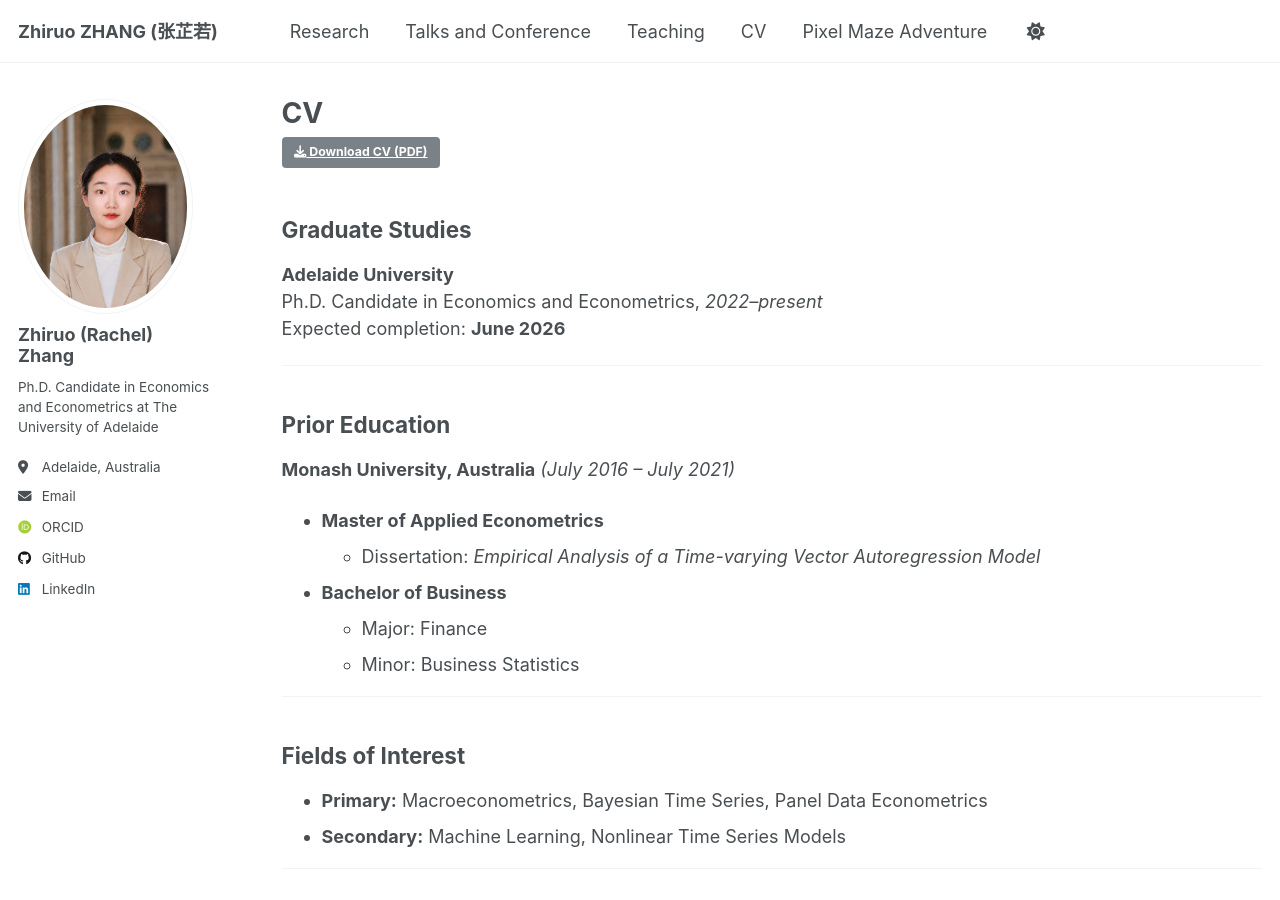
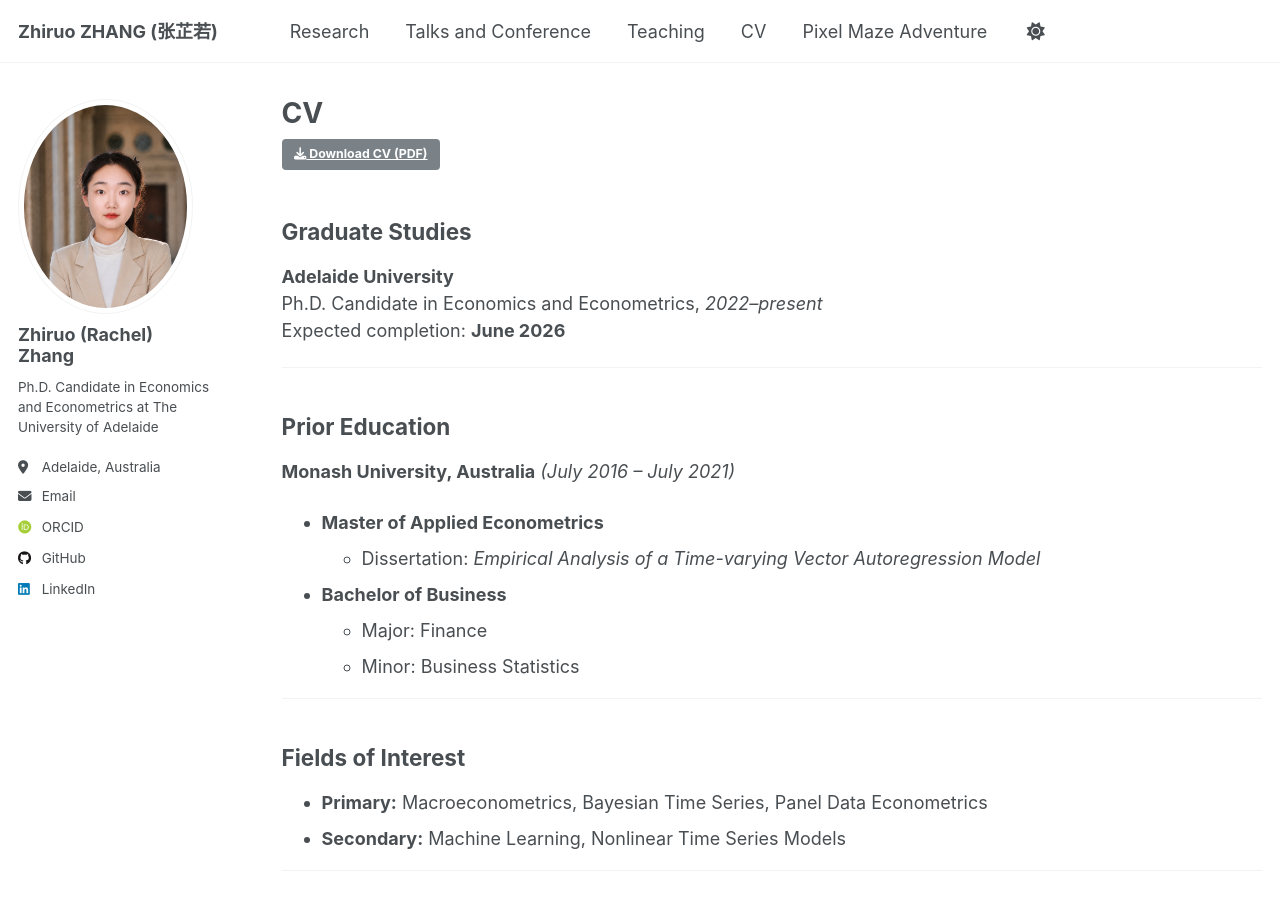
Before and after one commit to zhiruozzr/zhiruozzr.github.io, a Jekyll site: the page built from _pages/cv.md, in a window 1280 px wide and 900 px high. Built offline with Jekyll 4.4.1, drawn with Linux system fonts in a browser that asks for light colours; some web fonts are replaced; a script that is not in the unit is left out.

Commit message:
Adjust margin-top style in CV download link

```diff
--- a/_pages/cv.md
+++ b/_pages/cv.md
@@ -9,7 +9,7 @@ redirect_from:
 
 {% include base_path %}
 
-<p style="text-align: left; margin-top: -5px;">
+<p style="text-align: left; margin-top: -3px;">
   <a href="{{ '/files/zzr_CV.pdf' | relative_url }}" class="btn btn--primary btn--small">
     <i class="fa fa-download"></i> Download CV (PDF)
   </a>
```
